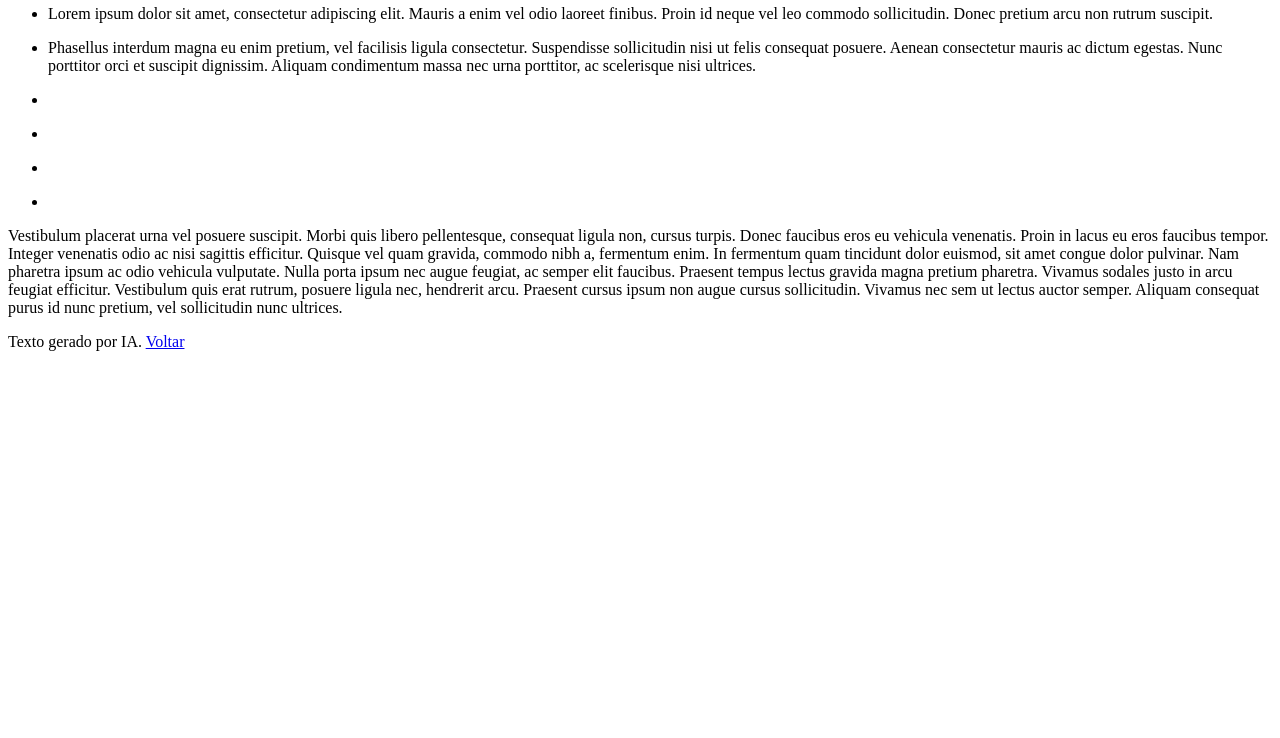
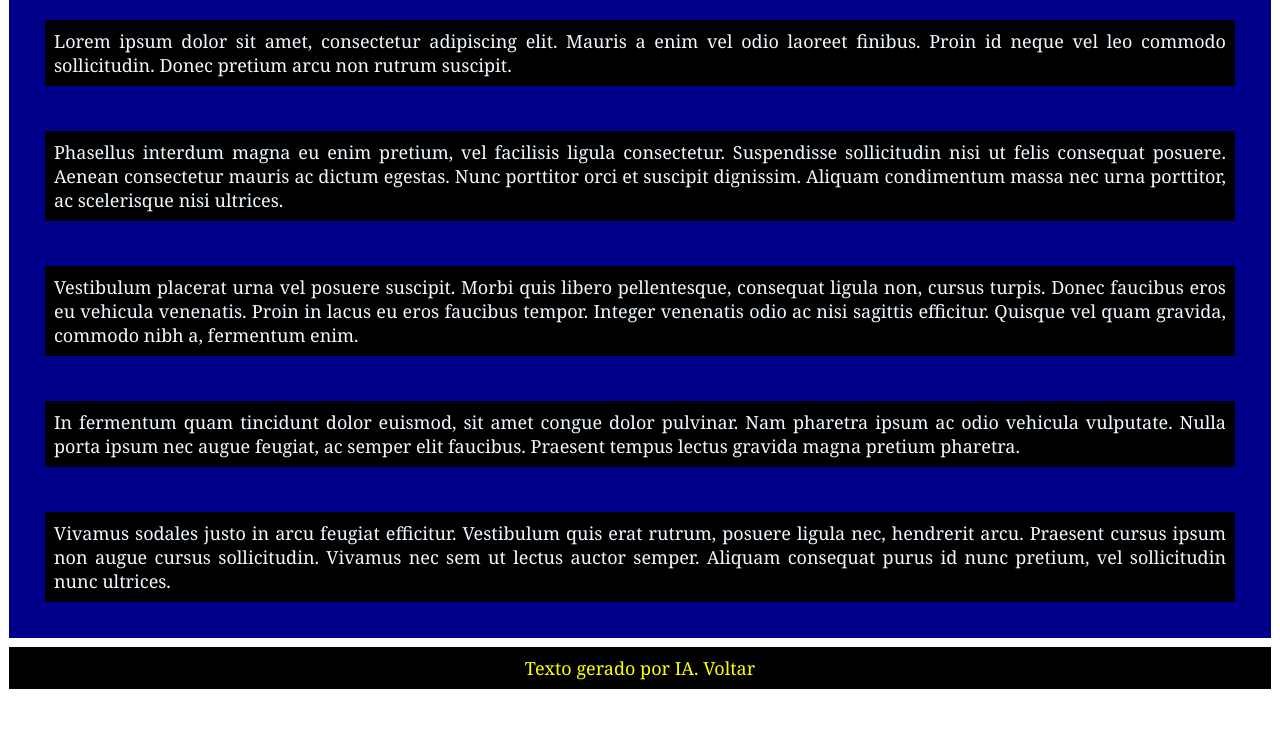
Before and after one commit to acrs67277-gif/teste, a plain HTML site: page teste/Lorem/lorem.html in a window 1280 px wide. Shown: the part 62-800 px from the top of the page. Drawn offline with Linux system fonts and the light colour scheme.

Commit message:
Atuliação

```diff
--- a/teste/Lorem/lorem.html
+++ b/teste/Lorem/lorem.html
@@ -4,6 +4,46 @@
     <meta charset="UTF-8">
     <meta name="viewport" content="width=device-width, initial-scale=1.0">
     <title>Lorem Ipsum</title>
+    <style>
+        * {
+            margin: 0;
+            padding: 0;
+        }
+
+        body {
+            font-family: Georgia, 'Times New Roman', Times, serif;
+            font-size: large;
+        }
+
+        section > div > ul, li, p {
+            background-color: black;
+            color: aliceblue;
+            margin: 9px;
+            padding: 9px;
+            text-align: justify;
+            list-style: none;
+        }
+
+        section > div > ul, li {
+            background: darkblue;
+        }
+
+
+        h1 {
+            text-align: center;
+        }
+
+        footer > #lorem, a {
+            color: yellow;
+            text-align: center;
+            text-decoration: none;
+        }
+
+        footer > #lorem > a:hover {
+            color: #fd0000;
+            transition: cubic-bezier(0.075, 0.82, 0.165, 1);
+        }
+    </style>
 </head>
 <body>
     <section>
@@ -29,51 +69,37 @@
                     </li>
                     <li>
                         <p>
-
+                            Vestibulum placerat urna vel posuere suscipit.
+                            Morbi quis libero pellentesque, consequat ligula non, cursus turpis.
+                            Donec faucibus eros eu vehicula venenatis.
+                            Proin in lacus eu eros faucibus tempor.
+                            Integer venenatis odio ac nisi sagittis efficitur.
+                            Quisque vel quam gravida, commodo nibh a, fermentum enim.
                         </p>
                     </li>
                     <li>
                         <p>
-
+                            In fermentum quam tincidunt dolor euismod, sit amet congue dolor pulvinar.
+                            Nam pharetra ipsum ac odio vehicula vulputate.
+                            Nulla porta ipsum nec augue feugiat, ac semper elit faucibus.
+                            Praesent tempus lectus gravida magna pretium pharetra.
                         </p>
                     </li>
                     <li>
                         <p>
-
-                        </p>
-                    </li>
-                    <li>
-                        <p>
-
+                            Vivamus sodales justo in arcu feugiat efficitur.
+                            Vestibulum quis erat rutrum, posuere ligula nec, hendrerit arcu.
+                            Praesent cursus ipsum non augue cursus sollicitudin.
+                            Vivamus nec sem ut lectus auctor semper.
+                            Aliquam consequat purus id nunc pretium, vel sollicitudin nunc ultrices.
                         </p>
                     </li>
                 </ul>
             </div>
-
-
-
-
-        Vestibulum placerat urna vel posuere suscipit.
-        Morbi quis libero pellentesque, consequat ligula non, cursus turpis.
-        Donec faucibus eros eu vehicula venenatis.
-        Proin in lacus eu eros faucibus tempor.
-        Integer venenatis odio ac nisi sagittis efficitur.
-        Quisque vel quam gravida, commodo nibh a, fermentum enim.
-
-        In fermentum quam tincidunt dolor euismod, sit amet congue dolor pulvinar.
-        Nam pharetra ipsum ac odio vehicula vulputate.
-        Nulla porta ipsum nec augue feugiat, ac semper elit faucibus.
-        Praesent tempus lectus gravida magna pretium pharetra.
-
-        Vivamus sodales justo in arcu feugiat efficitur.
-        Vestibulum quis erat rutrum, posuere ligula nec, hendrerit arcu.
-        Praesent cursus ipsum non augue cursus sollicitudin.
-        Vivamus nec sem ut lectus auctor semper.
-        Aliquam consequat purus id nunc pretium, vel sollicitudin nunc ultrices.
     </section>
 
     <footer>
-        <p>
+        <p id="lorem">
             Texto gerado por IA. <a href="index.html" target="_self" rel="next">Voltar</a>
         </p>
     </footer>
```
Also changed, not shown: teste/Lorem/index.html (+5 -0 lines).
